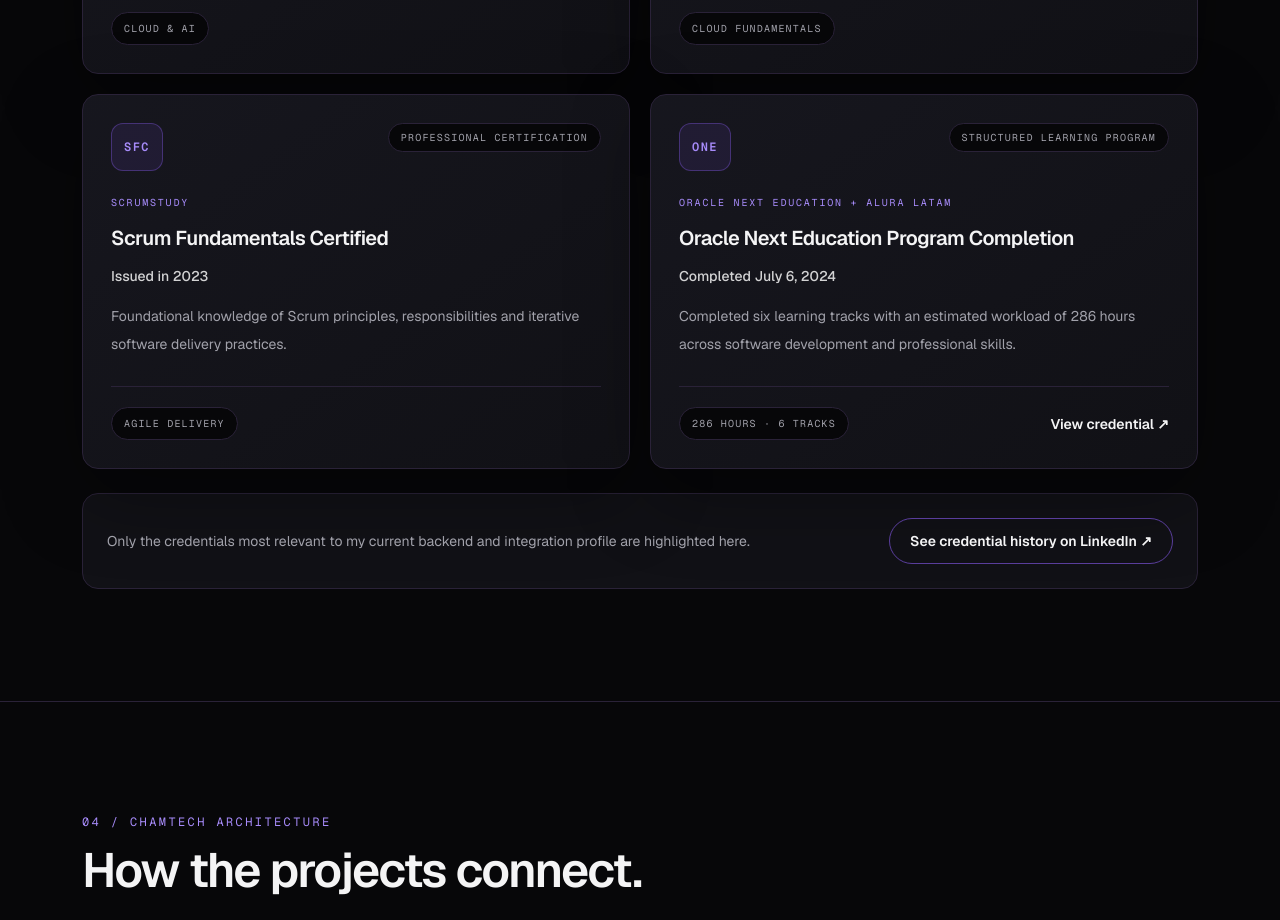
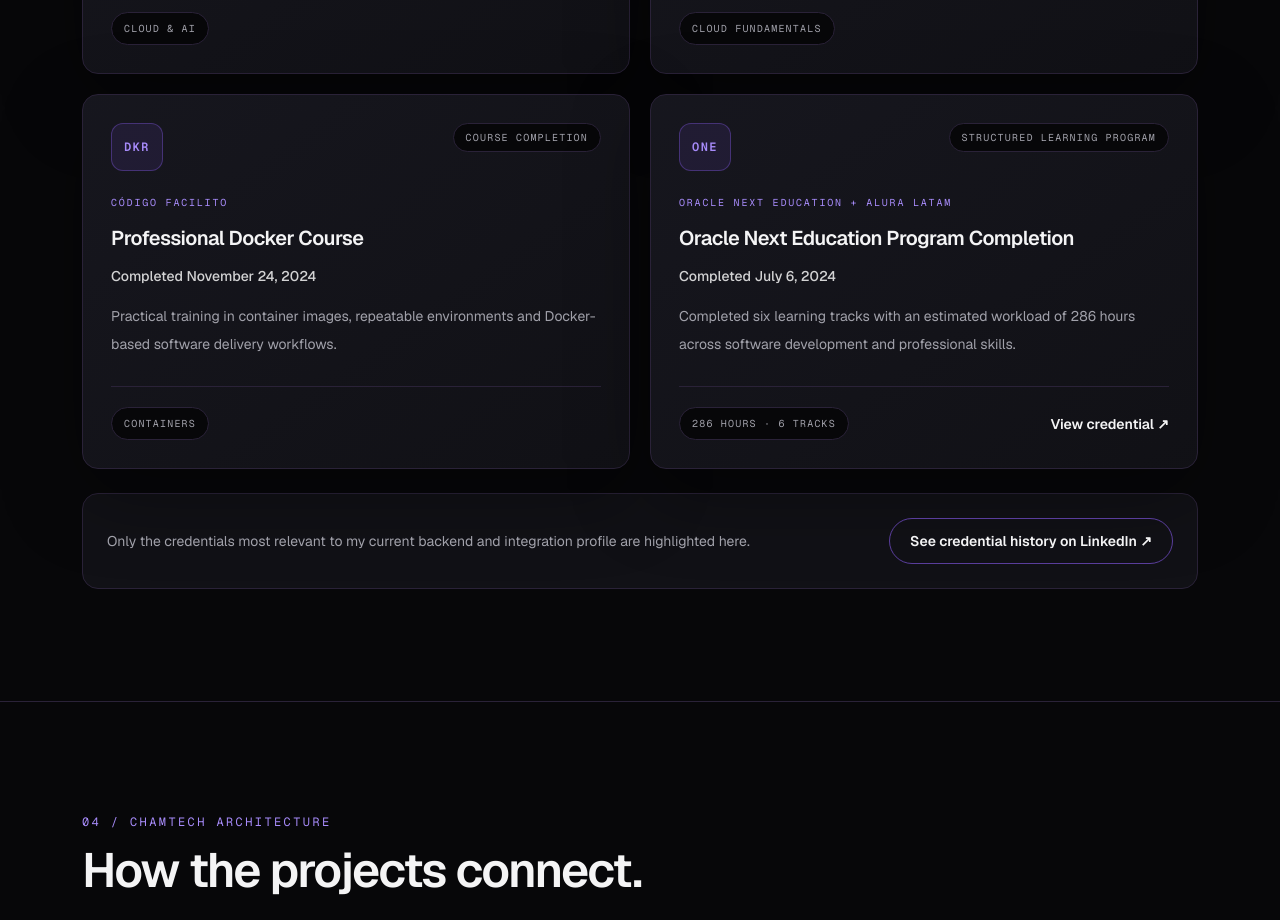
Before and after one commit to Aslannt/chamtech-web, a Next.js app: page / in a window 1280 px wide. Shown: the part 4460-5380 px from the top of the page. Built offline with nearby package versions, Linux system fonts and the light colour scheme; no server answers.

Commit message:
refine: feature documented technical credentials

```diff
--- a/src/data/certifications.ts
+++ b/src/data/certifications.ts
@@ -13,6 +13,7 @@
   badge: string;
   issuer: string;
   credentialUrl?: string;
+  credentialCode?: string;
   content: Record<CertificationLocale, LocalizedCertification>;
 };
 
@@ -64,25 +65,26 @@
     },
   },
   {
-    id: "scrum-fundamentals-2023",
-    badge: "SFC",
-    issuer: "SCRUMstudy",
+    id: "docker-professional-2024",
+    badge: "DKR",
+    issuer: "Código Facilito",
+    credentialCode: "2c8ff266-e2e5-43aa-9366-1fb203e6d0e8",
     content: {
       en: {
-        title: "Scrum Fundamentals Certified",
-        type: "Professional certification",
-        issued: "Issued in 2023",
+        title: "Professional Docker Course",
+        type: "Course completion",
+        issued: "Completed November 24, 2024",
         summary:
-          "Foundational knowledge of Scrum principles, responsibilities and iterative software delivery practices.",
-        focus: "Agile delivery",
+          "Practical training in container images, repeatable environments and Docker-based software delivery workflows.",
+        focus: "Containers",
       },
       es: {
-        title: "Scrum Fundamentals Certified",
-        type: "Certificación profesional",
-        issued: "Emitida en 2023",
+        title: "Curso Profesional de Docker",
+        type: "Curso completado",
+        issued: "Completado el 24 de noviembre de 2024",
         summary:
-          "Conocimientos fundamentales sobre principios Scrum, responsabilidades y prácticas iterativas de entrega de software.",
-        focus: "Entrega ágil",
+          "Formación práctica en imágenes, entornos reproducibles y flujos de entrega de software basados en Docker.",
+        focus: "Contenedores",
       },
     },
   },
```
